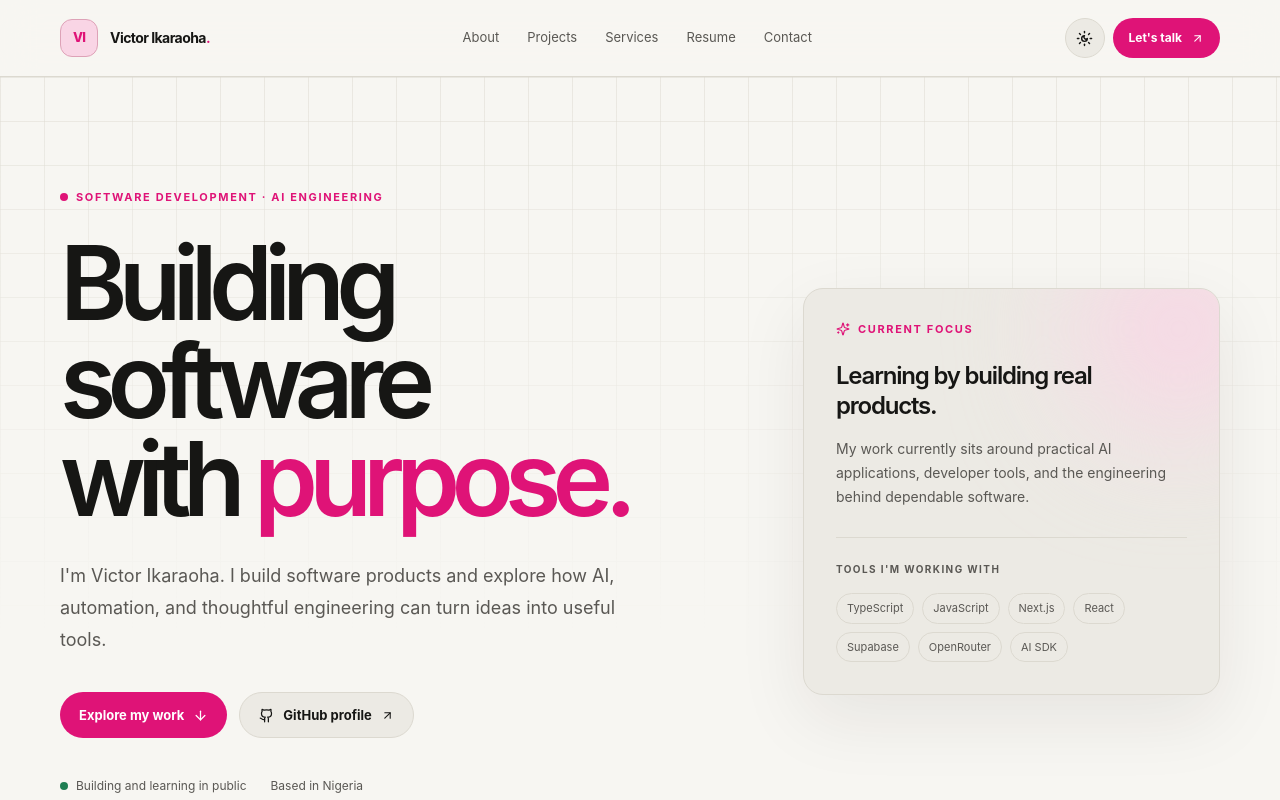
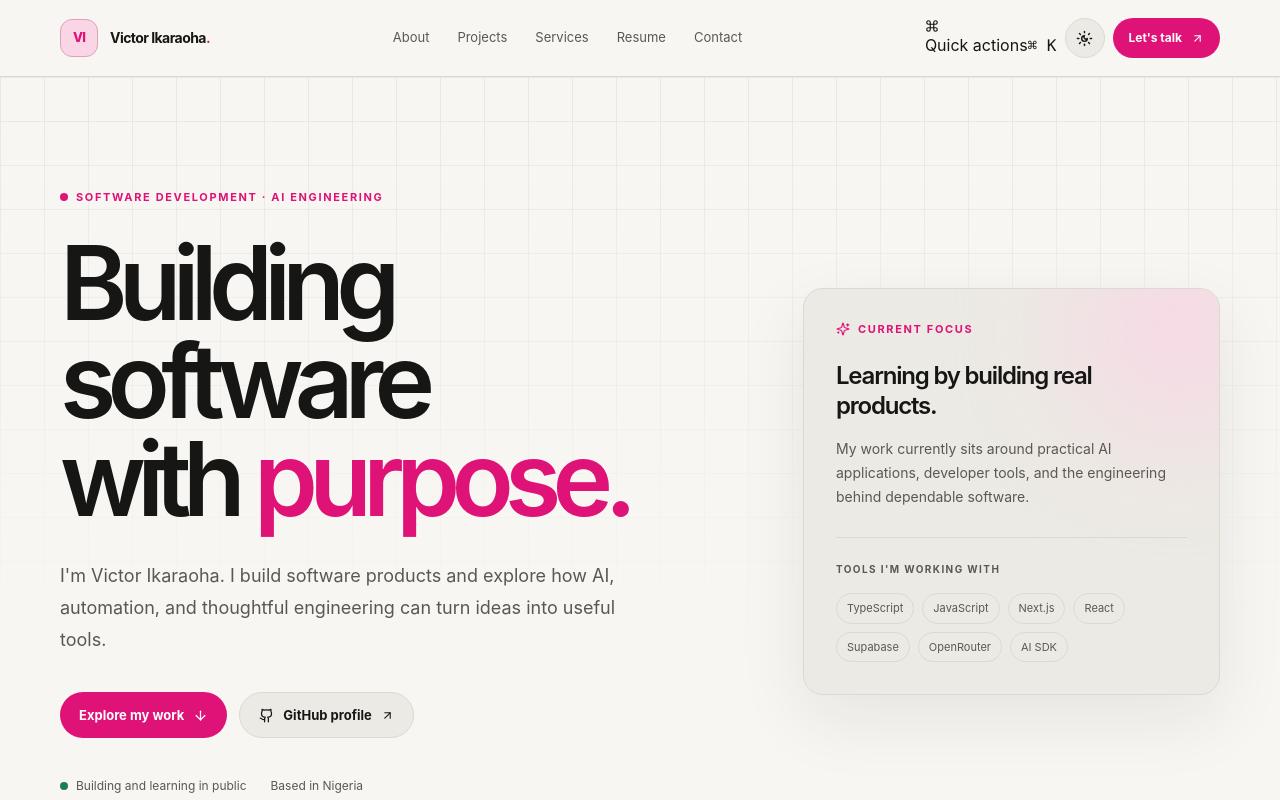
Before and after one commit to victorikaraoha23/morphfolio, a Next.js app: page / in a window 1280 px wide. Shown: the top 800 px of the page. Built offline with nearby package versions, Linux system fonts and the light colour scheme.

Commit message:
Add command palette to site header

```diff
--- a/src/components/site-header.tsx
+++ b/src/components/site-header.tsx
@@ -2,6 +2,7 @@ import Link from "next/link";
 import { ArrowUpRight, Menu } from "lucide-react";
 
 import { ThemeToggle } from "@/components/theme-toggle";
+import { CommandPalette } from "@/components/command-palette";
 
 const links = [
   { href: "/about", label: "About" },
@@ -29,6 +30,7 @@ export function SiteHeader() {
           </nav>
         </details>
         <div className="flex items-center gap-2">
+          <CommandPalette />
           <ThemeToggle />
           <Link href="/contact" className="primary-button !min-h-10 !px-4 !text-xs">Let's talk <ArrowUpRight size={13} aria-hidden="true" /></Link>
         </div>
```
